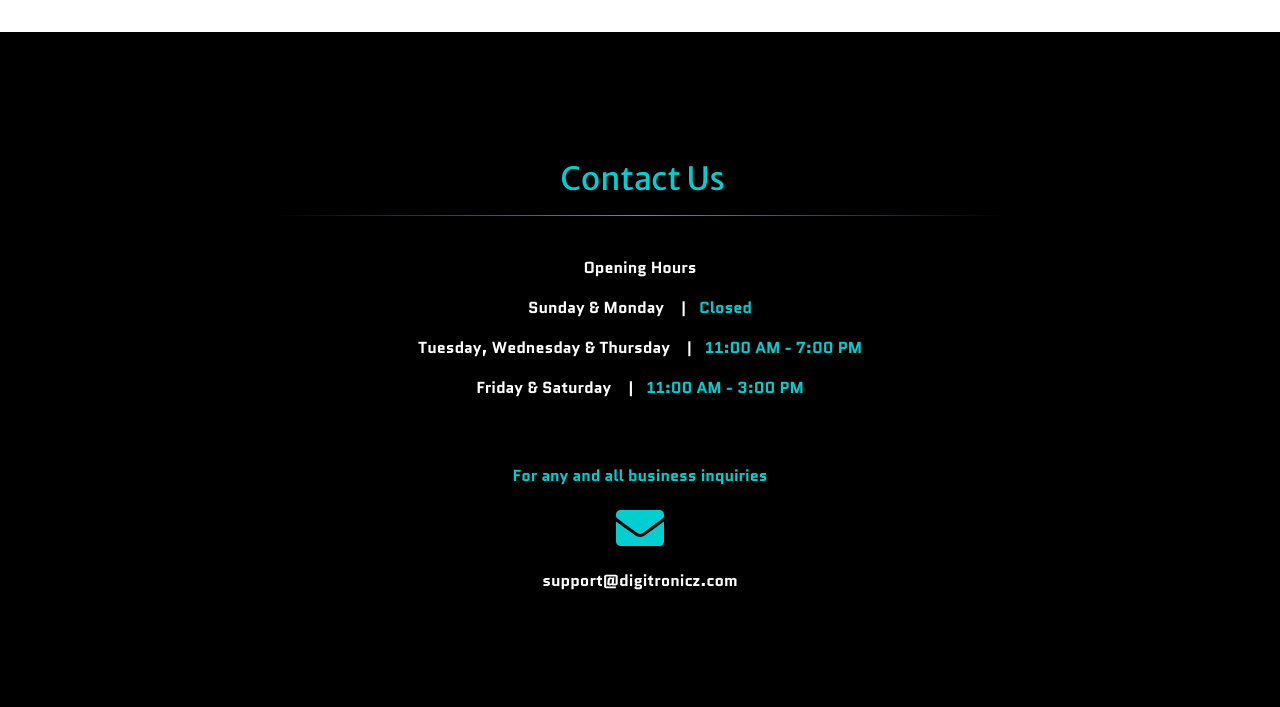
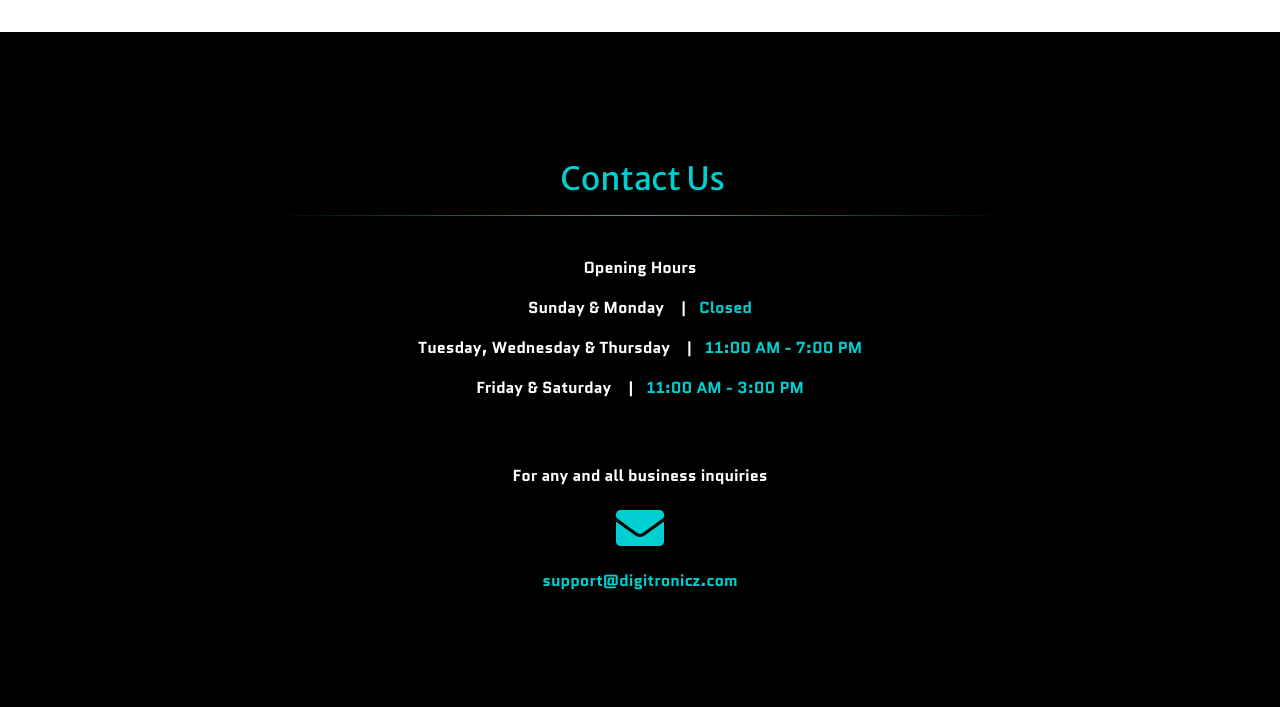
Before and after one commit to dg-griff/dgi.bb, a website with bundled scripts: page index.html in a window 1280 px wide. Shown: the part 2757-3464 px from the top of the page. Built offline with nearby package versions, Linux system fonts and the light colour scheme; a script that the page names is missing; files whose address does not match are found by name.

Commit message:
Update index.html
* change font colours

```diff
--- a/index.html
+++ b/index.html
@@ -245,11 +245,11 @@
             <p class="description">Friday & Saturday&nbsp;&nbsp;&nbsp; |&nbsp;&nbsp;&nbsp;<span style="color: rgb(0,206,209)">11:00 AM - 3:00 PM</span></p>
           </div>
       <br><br>
-        <p class="description" style="color: rgb(0,206,209)">For any and all business inquiries</p>
+        <p class="description">For any and all business inquiries</p>
         <div class="col-lg-12 mr-auto text-center">
             <a class="d-block" href="mailto:support@digitronicz.com" title="For business inquiries"><i class="fas fa-envelope fa-3x mb-3 look"></i></a>
           <!-- Make sure to change the email address in anchor text AND the link below! -->
-           <a class="description" href="mailto:support@digitronicz.com" title="For business inquiries">support@digitronicz.com</a>
+           <a class="description" href="mailto:support@digitronicz.com" title="For business inquiries" style="color: rgb(0,206,209)">support@digitronicz.com</a>
 
         </div>
       </div>
```
